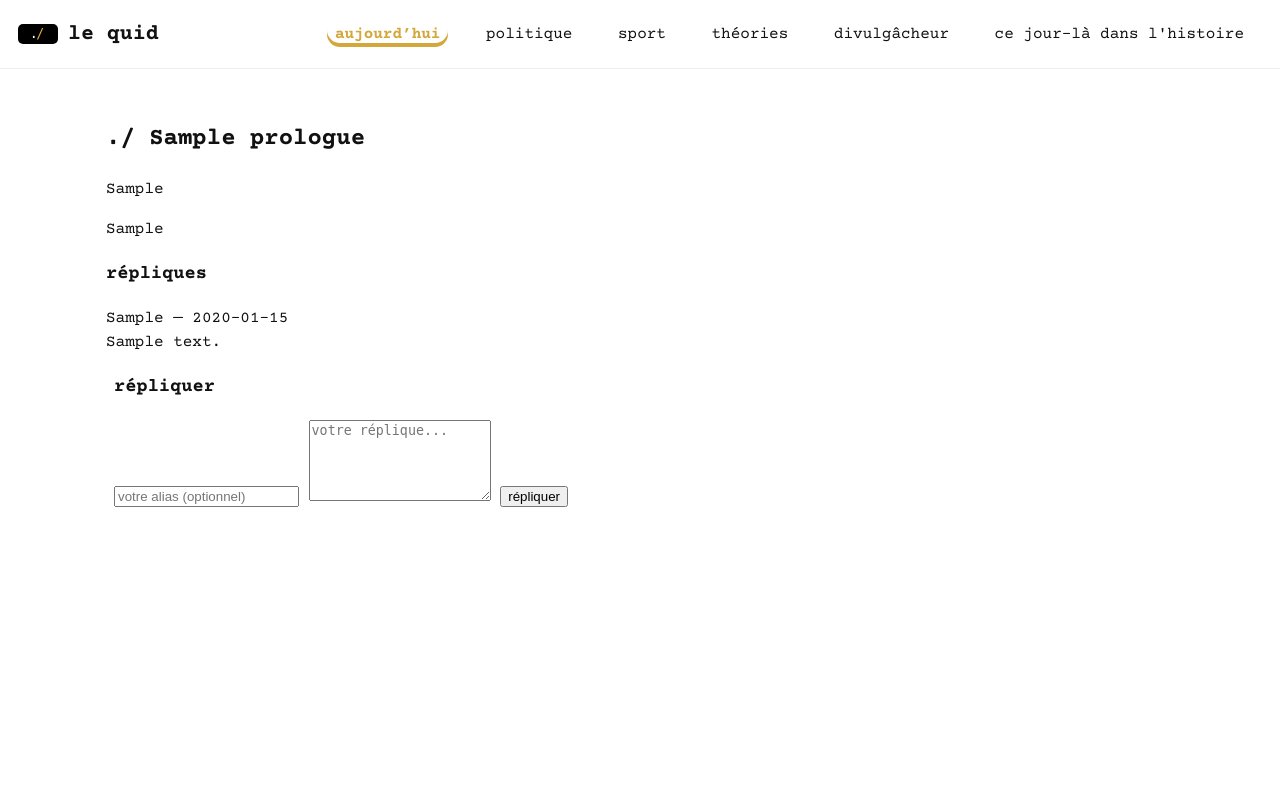
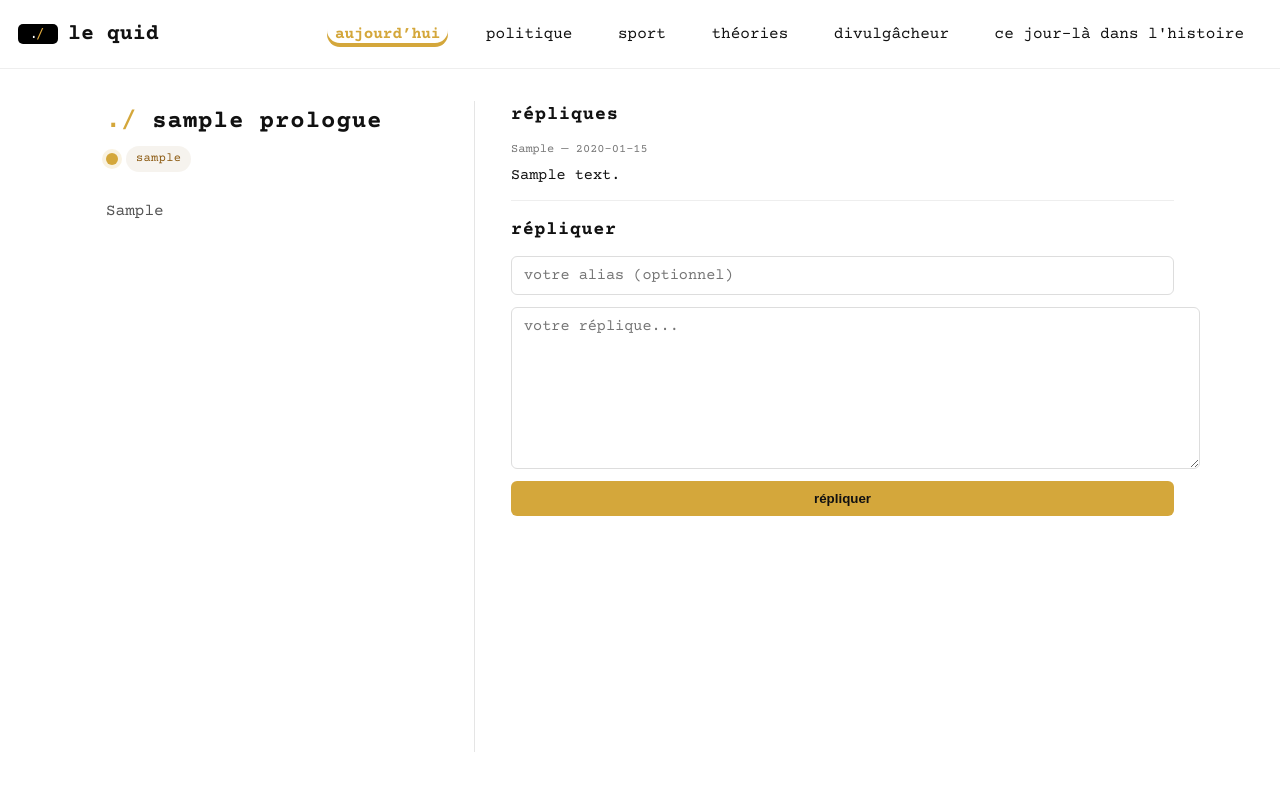
Before and after one commit to hiyies/le-quid-mvp, a Flask app: page /p/1 in a window 1280 px wide. Run offline with Flask 3, Linux system fonts and the light colour scheme; tables that the repository leaves empty hold one stand-in row (values such as "Sample post").

Commit message:
Update prologue.html

```diff
--- a/templates/prologue.html
+++ b/templates/prologue.html
@@ -1,33 +1,49 @@
 {% extends "base.html" %}
 {% block content %}
 
-<div class="grid">
-  <section class="left">
-    <h2>./ {{ p['title'] }}</h2>
-    {% if p['intro'] %}<p class="intro">{{ p['intro'] }}</p>{% endif %}
-    {% if p['category'] %}<p class="tag">{{ p['category'] }}</p>{% endif %}
+<div class="grid layout">
+  <section class="left column">
+    <header class="section-header">
+      <h2><span class="dot-slash">./</span> {{ p['title'] }}</h2>
+      <div class="category-bubble" aria-label="catégorie : {{ p['category'] or "exemple : aujourd’hui" }}" title="catégorie : {{ p['category'] or "exemple : aujourd’hui" }}">
+        <span class="bubble-indicator" aria-hidden="true"></span>
+        <span class="bubble-label">{{ p['category'] or "exemple : aujourd’hui" }}</span>
+      </div>
+    </header>
 
+    {% if p['intro'] %}<p class="prologue-intro">{{ p['intro'] }}</p>{% endif %}
+  </section>
+
+  <div class="column-divider" aria-hidden="true"></div>
+
+  <aside class="right column">
+    <section class="replies-section">
+      <header class="section-header">
         <h3>répliques</h3>
+      </header>
       <ul class="replies">
         {% for r in replies %}
-        <li>
-          <div class="meta">{{ r['alias'] or 'anonyme' }} — {{ r['created_at'] }}</div>
-          <div class="txt">{{ r['content'] }}</div>
+          <li class="reply-item">
+            <div class="reply-meta">{{ r['alias'] or 'anonyme' }} — {{ r['created_at'] }}</div>
+            <div class="reply-content">{{ r['content'] }}</div>
           </li>
         {% else %}
-        <li>pas encore de réplique</li>
+          <li class="reply-item empty">pas encore de réplique</li>
         {% endfor %}
       </ul>
     </section>
 
-  <aside class="right">
-    <h3>répliquer</h3>
-    <form method="post" action="{{ url_for('post_reply') }}">
+    <section class="reply-form-section">
+      <header class="section-header">
+        <h3 class="section-subtitle">répliquer</h3>
+      </header>
+      <form class="reply-form" method="post" action="{{ url_for('post_reply') }}">
         <input type="hidden" name="prologue_id" value="{{ p['id'] }}">
         <input name="alias" placeholder="votre alias (optionnel)">
         <textarea name="content" rows="5" placeholder="votre réplique..."></textarea>
         <button type="submit">répliquer</button>
       </form>
+    </section>
   </aside>
 </div>
 
```
Lines whose indentation alone changed are shown as unchanged.
